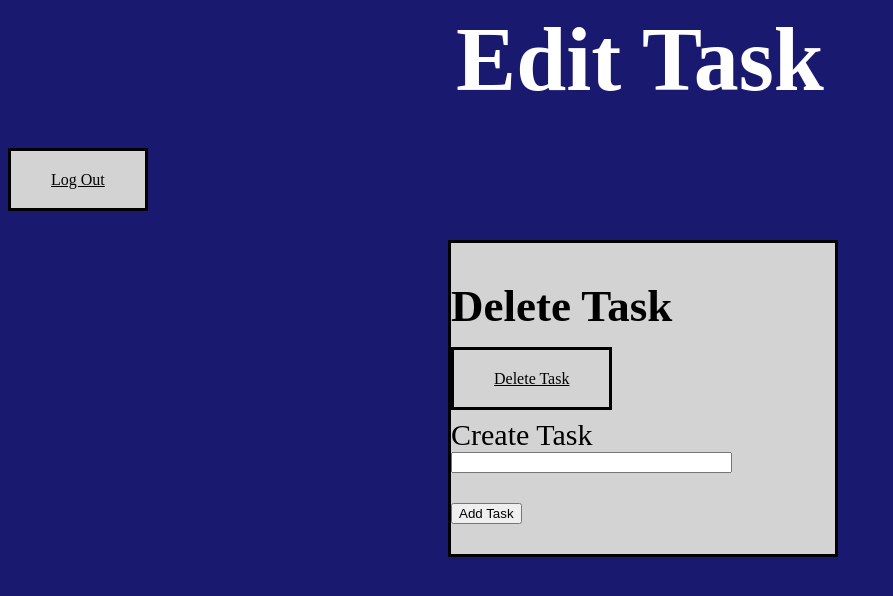
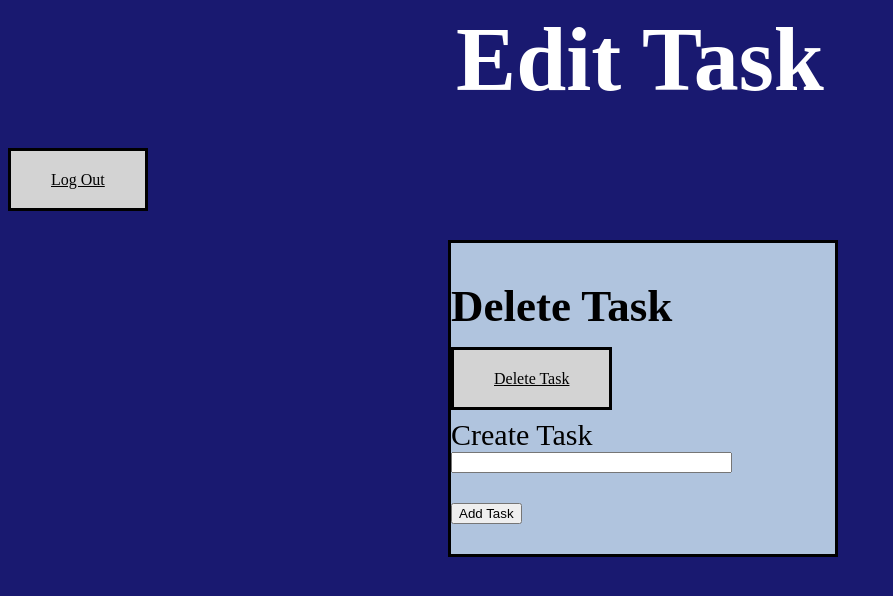
Before and after one commit to Brian1226/Priority-Queue, a Flask app: page /task in a window 1280 px wide. Shown: the top 596 px of the page, without its empty margins (0-893 px from the left). Run offline with Flask 2, Linux system fonts and the light colour scheme.

Commit message:
Changed color

```diff
--- a/app/templates/task.html
+++ b/app/templates/task.html
@@ -10,7 +10,7 @@
 
     div {
         text-align: left;
-        background-color: lightgray;
+        background-color: lightsteelblue;
         border: solid;
         font-size: 30px;
         width: 30%;
@@ -18,6 +18,7 @@
         top: 30%;
         position: absolute;
     }
+
     .button {
         background-color: lightgray;
         color: black;
```
